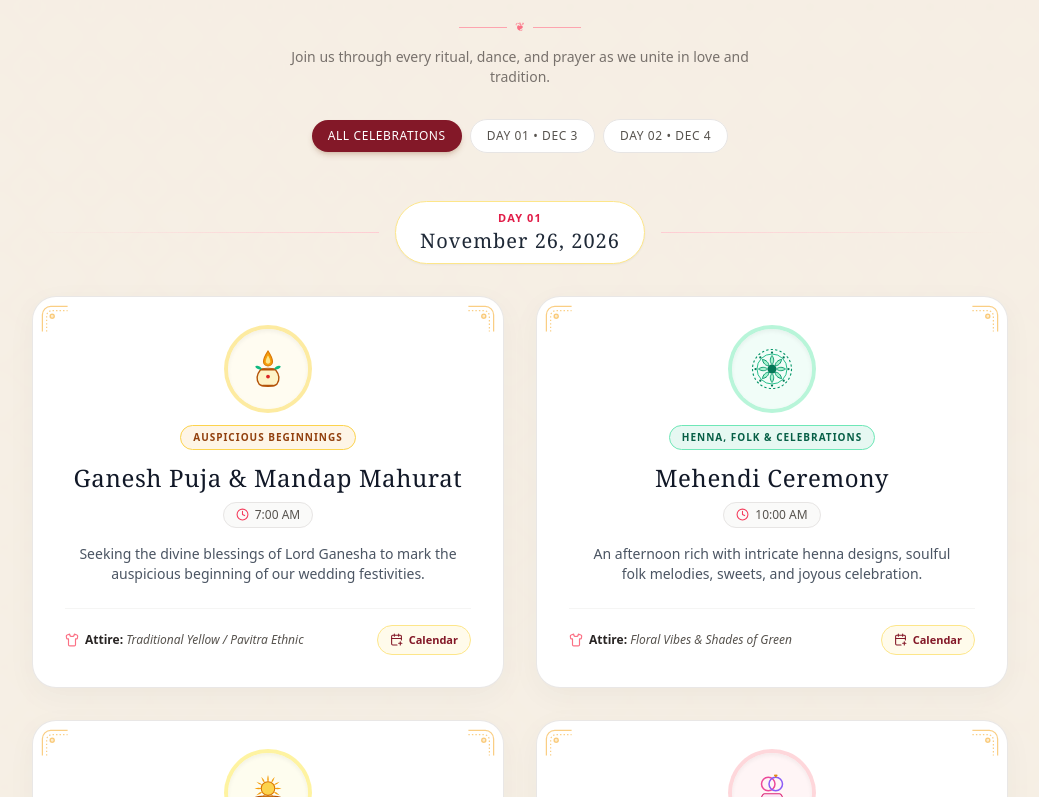
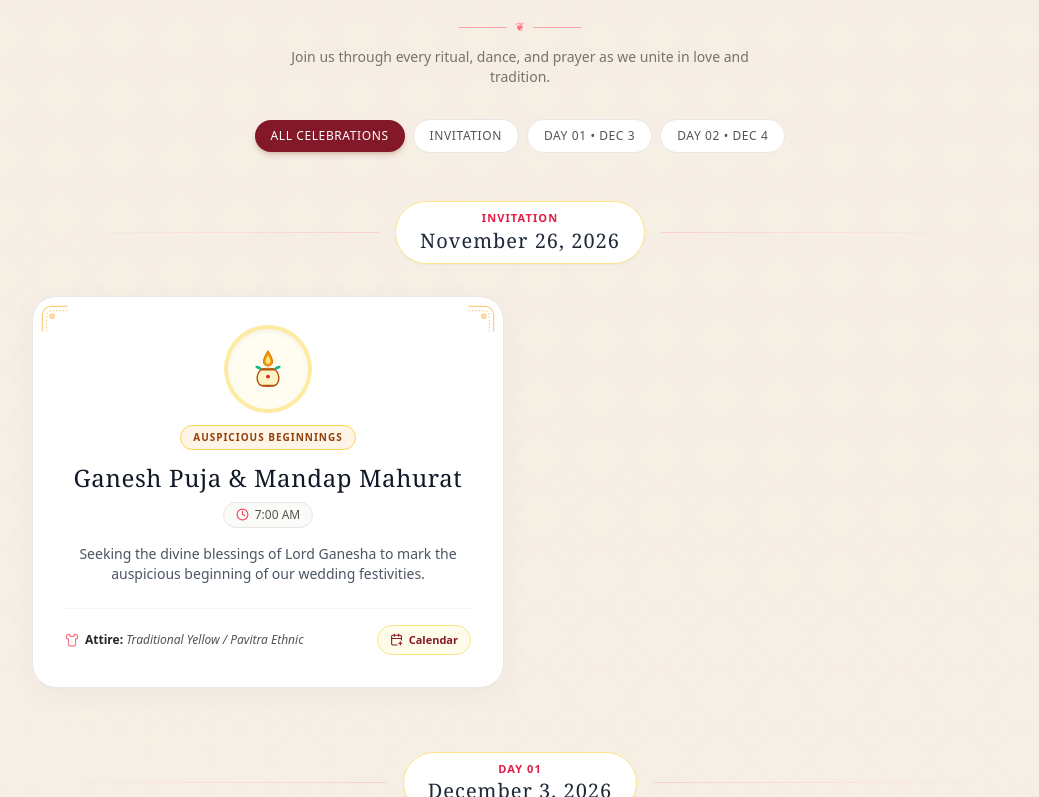
Before and after one commit to bhavishya31/Wedding-invite-december, a Next.js app: page / in a window 1280 px wide. Shown: the part 1823-2620 px from the top of the page, without its empty margins (120-1159 px from the left). Built offline with nearby package versions, Linux system fonts and the light colour scheme.

Commit message:
Update page.js

```diff
--- a/app/page.js
+++ b/app/page.js
@@ -179,8 +179,26 @@ const WeddingMuhurthamIcon = () => (
 );
 
 const CELEBRATIONS = [
+     {
+    date: "November 26, 2026",
+    dayLabel: "Invitation",
+    dayKey: "invitation",
+    events: [
+      {
+        id: "ganesh-puja",
+        time: "7:00 AM",
+        title: "Ganesh Puja & Mandap Mahurat",
+        tagline: "Auspicious Beginnings",
+        attire: "Traditional Yellow / Pavitra Ethnic",
+        desc: "Seeking the divine blessings of Lord Ganesha to mark the auspicious beginning of our wedding festivities.",
+        logo: <GaneshPujaIcon />,
+        badgeColor: "bg-amber-500/10 text-amber-800 border-amber-300",
+        ringColor: "ring-amber-200/80 bg-amber-50/70",
+        calDates: "20261203T043000Z/20261203T073000Z"
+      }
+] },
   {
-    date: "November 26, 2026",
+    date: "December 3, 2026",
     dayLabel: "Day 01",
     dayKey: "day1",
     events: [
@@ -640,6 +658,7 @@ export default function WeddingInvite() {
             <div className="flex justify-center items-center gap-2 mt-8">
               {[
                 { key: 'all', label: 'All Celebrations' },
+                { key: 'invitation', label: 'Invitation' },
                 { key: 'day1', label: 'Day 01 • Dec 3' },
                 { key: 'day2', label: 'Day 02 • Dec 4' },
               ].map((tab) => (
```
